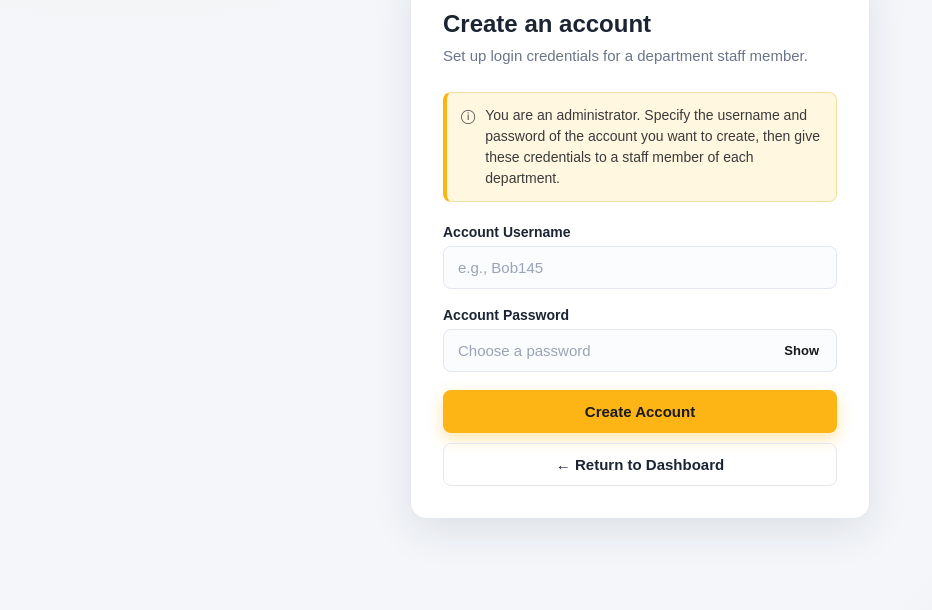
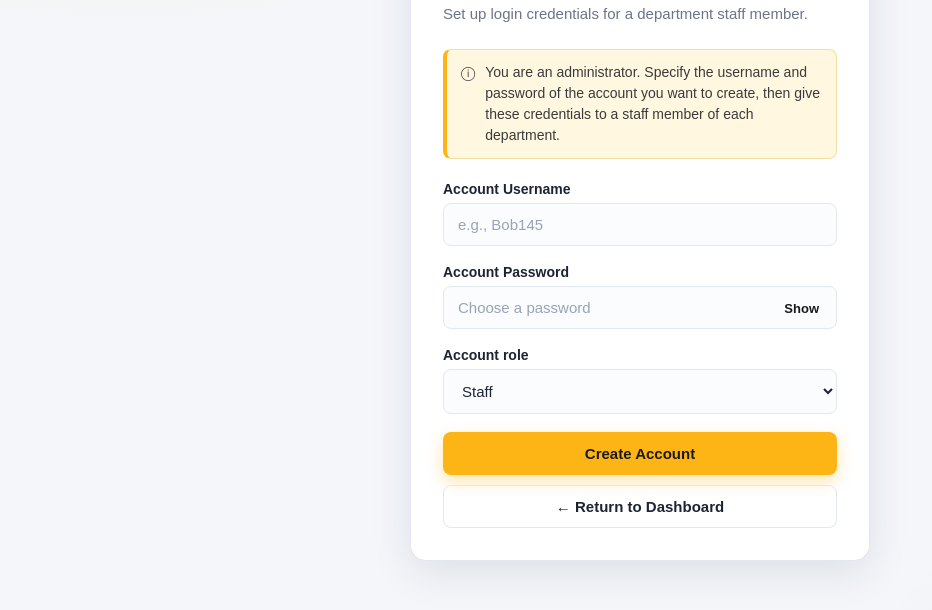
Before and after one commit to Krishna43324/Retriever-Essentials-Dashboard, a plain HTML site: page frontend/CreateAccount.html in a window 1280 px wide. Shown: the part 188-798 px from the top of the page, without its empty margins (0-932 px from the left). Drawn offline with Linux system fonts and the light colour scheme.

Commit message:
added dropdown for creating account

```diff
--- a/frontend/CreateAccount.html
+++ b/frontend/CreateAccount.html
@@ -38,6 +38,15 @@
             </div>
         </div>
 
+        <div class="field">
+            <label for="role">Account role</label>
+            <select id="role" name="role" required>
+                <option value="staff" selected>Staff</option>
+                <option value="viewer">Viewer</option>
+                <option value="admin">Administrator</option>
+            </select>
+        </div>
+
         <div class="form-actions">
             <button class="btn btn-primary" onclick="createAccount()">Create Account</button>
             <button class="btn btn-ghost" onClick="returnToDashboard()" type="button" id="returnDashboard">← Return to Dashboard</button>
```
